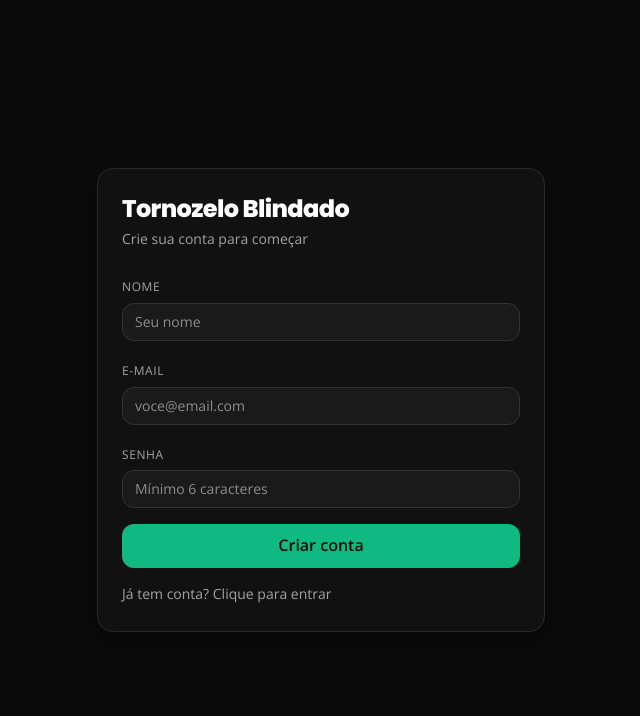
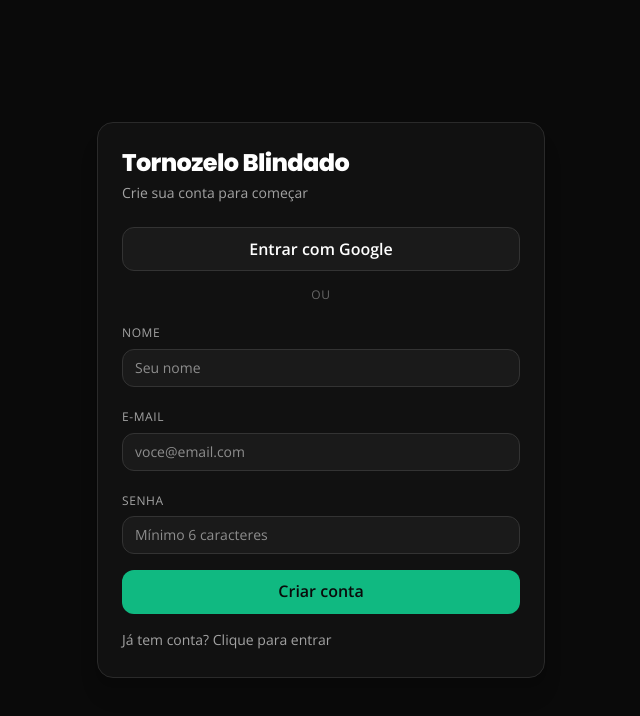
Before and after one commit to dbrosado/tornozelo-blindado, a Next.js app: page /auth in a window 1280 px wide. Shown: the top 716 px of the page, without its empty margins (319-959 px from the left). Built offline with nearby package versions, Linux system fonts and the light colour scheme; no server answers.

Commit message:
feat(auth): add Google login and start provacao progress at 0%

```diff
--- /dev/null
+++ b/app/auth/callback/page.tsx
@@ -0,0 +1,45 @@
+"use client";
+
+import { useEffect, useMemo } from "react";
+import { useRouter } from "next/navigation";
+import { getSupabaseClient } from "@/lib/supabase-client";
+
+export default function AuthCallbackPage() {
+  const router = useRouter();
+  const supabase = useMemo(() => getSupabaseClient(), []);
+
+  useEffect(() => {
+    async function finishLogin() {
+      const url = new URL(window.location.href);
+      const code = url.searchParams.get("code");
+
+      if (code) {
+        const { error } = await supabase.auth.exchangeCodeForSession(code);
+        if (error) {
+          router.replace(`/auth?error=${encodeURIComponent(error.message)}`);
+          return;
+        }
+      }
+
+      const { data } = await supabase.auth.getSession();
+      if (data.session?.user) {
+        const userName =
+          (data.session.user.user_metadata?.full_name as string | undefined) ||
+          (data.session.user.email?.split("@")[0] ?? "");
+        if (userName) localStorage.setItem("tb_user_name", userName);
+        router.replace("/app/today");
+        return;
+      }
+
+      router.replace("/auth");
+    }
+
+    finishLogin();
+  }, [router, supabase]);
+
+  return (
+    <div className="min-h-screen bg-[#0A0A0A] text-white flex items-center justify-center">
+      <p className="text-sm text-[#A3A3A3]">Concluindo login...</p>
+    </div>
+  );
+}
--- a/app/auth/page.tsx
+++ b/app/auth/page.tsx
@@ -36,13 +36,19 @@ export default function AuthPage() {
 
         if (error) throw error;
 
-        if (data.user?.email_confirmed_at) {
-          localStorage.setItem("tb_user_name", name.trim());
+        const sessionUser = data.session?.user;
+        if (sessionUser) {
+          const userName =
+            (sessionUser.user_metadata?.full_name as string | undefined) ||
+            (sessionUser.email?.split("@")[0] ?? name.trim());
+          localStorage.setItem("tb_user_name", userName);
           router.push("/app/today");
           return;
         }
 
-        setMessage("Conta criada! Confira seu e-mail para confirmar o cadastro.");
+        setMessage(
+          "Conta criada, mas ainda sem sessão. No Supabase desative 'Confirm email' para entrar sem verificar e-mail."
+        );
         return;
       }
 
@@ -67,6 +73,25 @@ export default function AuthPage() {
     }
   }
 
+  async function handleGoogleLogin() {
+    setMessage("");
+    setLoading(true);
+    try {
+      const { error } = await supabase.auth.signInWithOAuth({
+        provider: "google",
+        options: {
+          redirectTo: `${window.location.origin}/auth/callback`,
+        },
+      });
+
+      if (error) throw error;
+    } catch (err) {
+      const errorMessage = err instanceof Error ? err.message : "Erro ao iniciar login com Google.";
+      setMessage(errorMessage);
+      setLoading(false);
+    }
+  }
+
   return (
     <div className="min-h-screen bg-[#0A0A0A] text-white flex items-center justify-center px-5 py-8">
       <div className="w-full max-w-md rounded-2xl border border-[#2A2A2A] bg-[#111111] p-6 shadow-xl">
@@ -75,7 +100,20 @@ export default function AuthPage() {
           {mode === "signup" ? "Crie sua conta para começar" : "Entre na sua conta"}
         </p>
 
-        <form onSubmit={handleSubmit} className="mt-6 space-y-4">
+        <div className="mt-6 space-y-3">
+          <button
+            type="button"
+            onClick={handleGoogleLogin}
+            disabled={loading}
+            className="w-full h-11 rounded-xl font-semibold border border-[#333] bg-[#1A1A1A] text-white disabled:opacity-60"
+          >
+            Entrar com Google
+          </button>
+        </div>
+
+        <div className="my-4 text-center text-xs text-[#666] uppercase tracking-wider">ou</div>
+
+        <form onSubmit={handleSubmit} className="space-y-4">
           {mode === "signup" && (
             <div>
               <label className="text-xs text-[#A3A3A3] uppercase tracking-wider">Nome</label>
--- a/lib/data/cultivation-system.ts
+++ b/lib/data/cultivation-system.ts
@@ -329,7 +329,8 @@ export function getProvacaoProgress(totalSessions: number): {
   totalDays: number;
   isComplete: boolean;
 } {
-  const currentDay = Math.min(totalSessions + 1, 7);
+  // Começa em 0% (dia 0/7) e só avança após completar sessões.
+  const currentDay = Math.min(totalSessions, 7);
   return {
     currentDay,
     totalDays: 7,
```
Also changed, not shown: 1 other file (tests, documents, lock files or other folders).
